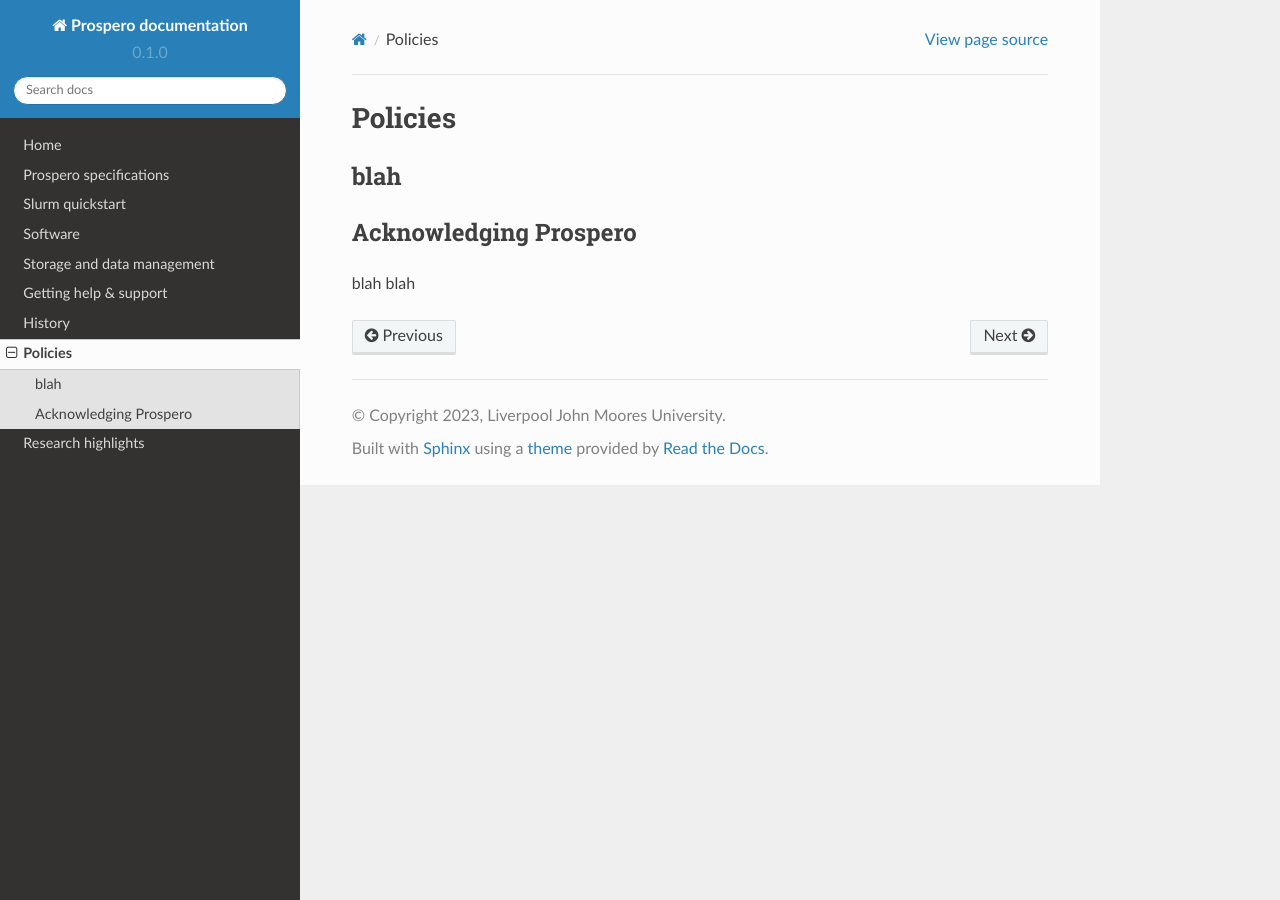
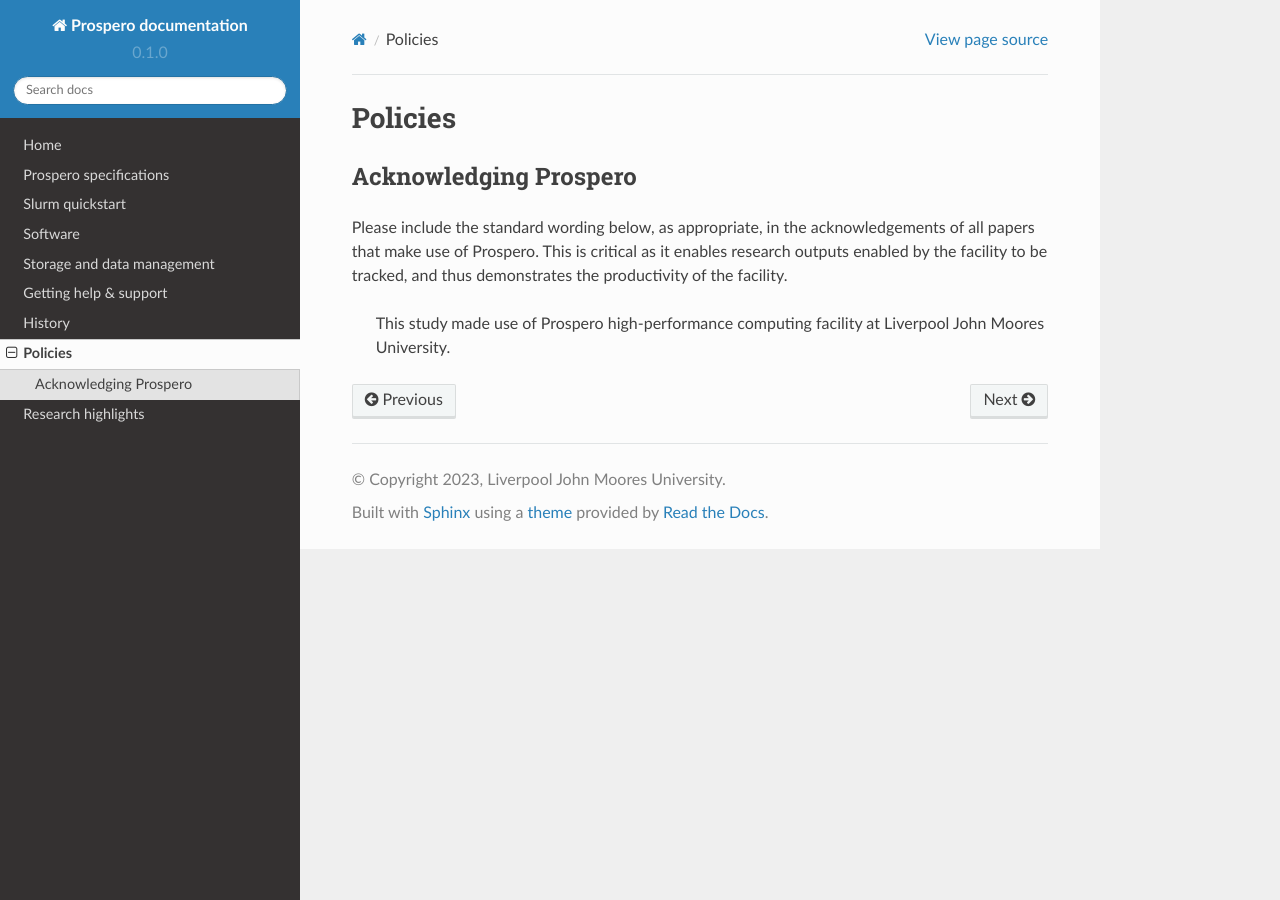
Before and after one commit to astrcrai/prospero-docs, a Sphinx documentation site: the page built from docs/source/policies.rst, in a window 1280 px wide. Built offline with Sphinx 7.4.7 and the Read the Docs theme 2.0.0, drawn with Linux system fonts in a browser that asks for light colours; pages that are not in the unit, such as notebooks, are missing from menus.

Commit message:
Update policies.rst

```diff
--- a/docs/source/policies.rst
+++ b/docs/source/policies.rst
@@ -2,11 +2,11 @@
 =====
 
 
-blah
-------------
 
 
 Acknowledging Prospero
 ------------
 
-blah blah
+Please include the standard wording below, as appropriate, in the acknowledgements of all papers that make use of Prospero. This is critical as it enables research outputs enabled by the facility to be tracked, and thus demonstrates the productivity of the facility.
+
+  This study made use of Prospero high-performance computing facility at Liverpool John Moores University.
```
